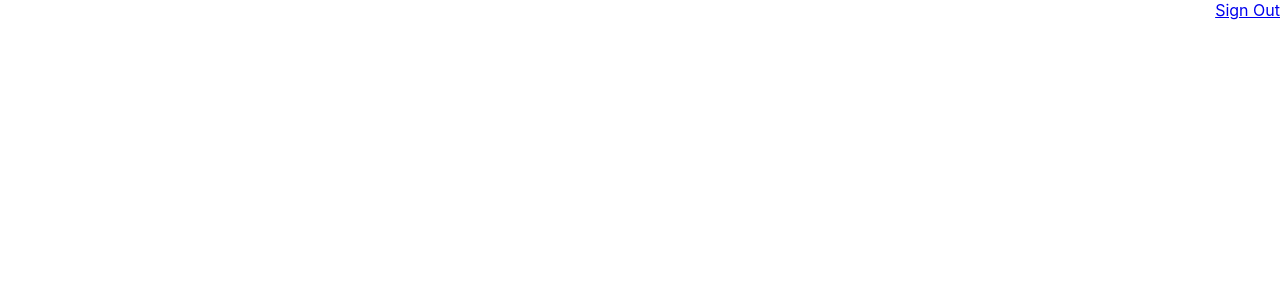
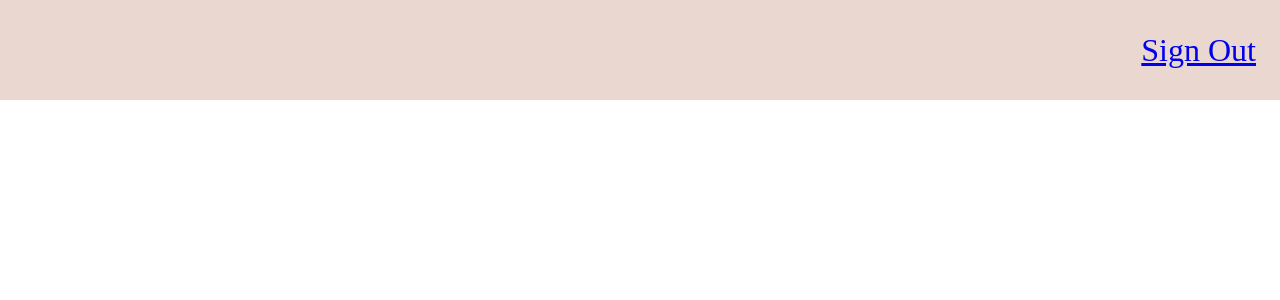
Before and after one commit to AnaisRevellat/face-recognition, a React (Create React App) app: page / in a window 1280 px wide. Shown: the top 300 px of the page. Built offline with nearby package versions, Linux system fonts and the light colour scheme.

Commit message:
commit before using tilt

```diff
--- a/src/App.js
+++ b/src/App.js
@@ -1,4 +1,5 @@
 import "./App.css";
+import Logo from "./components/Logo/Logo";
 import Navigation from "./components/Navigation/Navigation";
 import { BrowserRouter as Router } from "react-router-dom";
 
@@ -7,8 +8,9 @@ function App() {
     <Router>
       <div className="App">
         <Navigation />
-        {/* <Logo />
-    <ImageLinkForm />
+        <Logo />
+
+        {/* <ImageLinkForm />
     <FaceRecognition /> */}
       </div>
     </Router>
--- /dev/null
+++ b/src/components/Logo/Logo.js
@@ -0,0 +1,9 @@
+import React from "react";
+
+const Logo = () => {
+    return (
+        <div></div>
+    )
+}
+
+export default Logo;
--- a/src/components/Navigation/Navigation.js
+++ b/src/components/Navigation/Navigation.js
@@ -4,7 +4,7 @@ import styles from './navigation.module.css'
 const Navigation = () => {
   return (
     <nav className={styles.main_nav}>
-      <Link to="/">Sign Out</Link>
+      <Link to="/" className={styles.main_nav__link}>Sign Out</Link>
     </nav>
   );
 };
--- a/src/components/Navigation/navigation.module.css
+++ b/src/components/Navigation/navigation.module.css
@@ -1,15 +1,17 @@
 .main_nav {
   display: flex;
   justify-content: right;
-  background:rgb(233, 215, 208)e;
+  align-items: center;
+  height:100px;
+  background:#e9d7d0;
 }
 
-.main_nav p {
+.main_nav__link {
   font-size: 2rem;
-  padding: 30px;
+  padding: 1.5rem;
   cursor: pointer;
 }
 
-.main_nav p:hover {
+.main_nav__link:hover {
   color: lightseagreen;
 }
--- a/src/index.css
+++ b/src/index.css
@@ -1,10 +1,7 @@
 body {
-  margin: 0;
-  font-family: -apple-system, BlinkMacSystemFont, 'Segoe UI', 'Roboto', 'Oxygen',
-    'Ubuntu', 'Cantarell', 'Fira Sans', 'Droid Sans', 'Helvetica Neue',
-    sans-serif;
-  -webkit-font-smoothing: antialiased;
-  -moz-osx-font-smoothing: grayscale;
+  margin: 0 auto;
+  padding:0;
+
 }
 
 code {
```
Also changed, not shown: src/components/Logo/logo.module.css (added).
